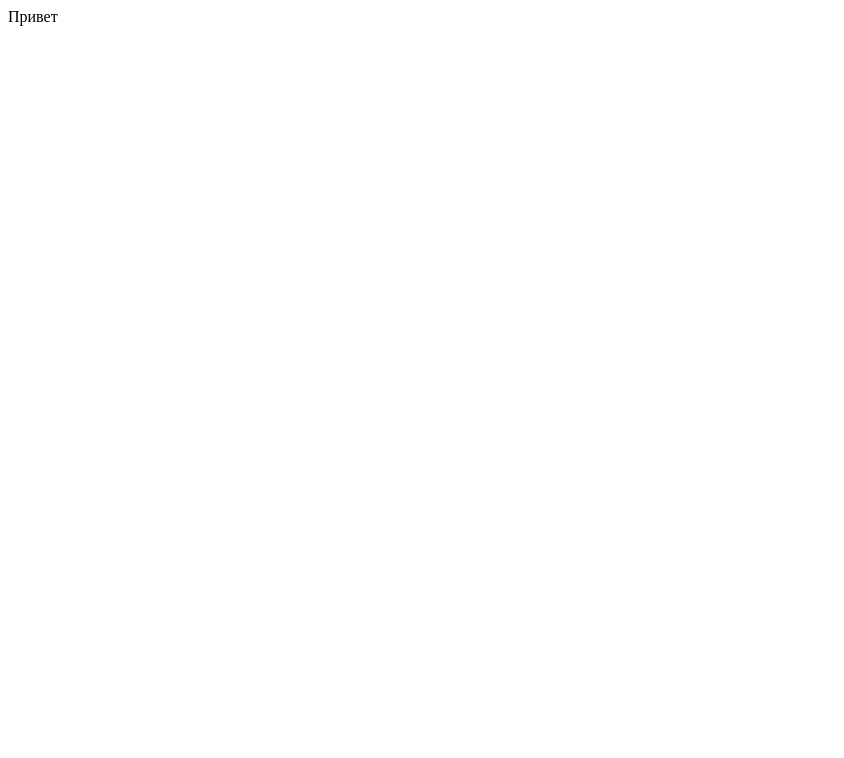
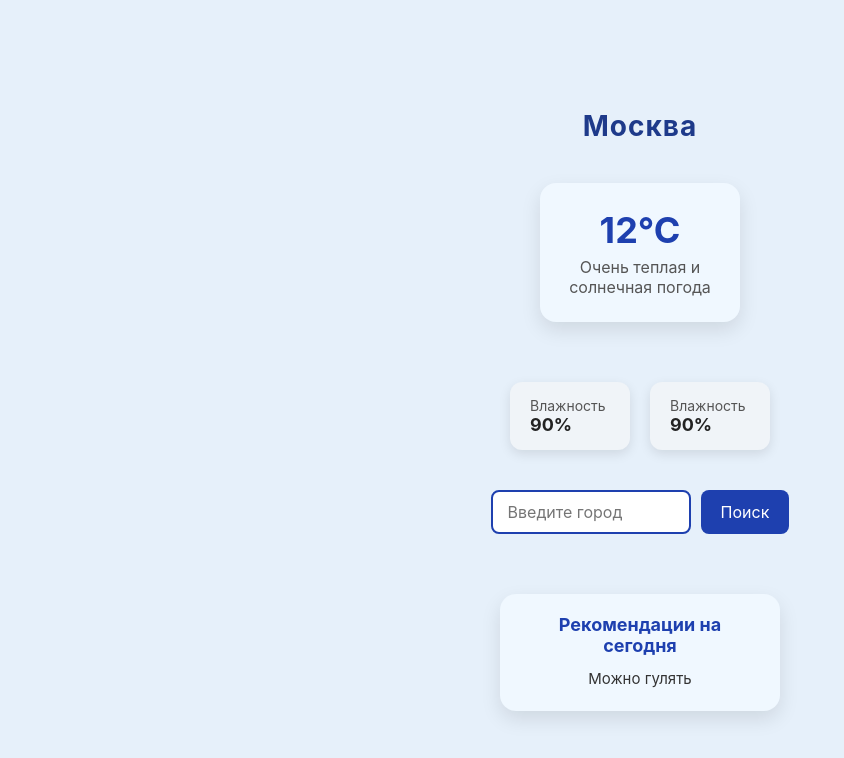
Before and after one commit to opusdvs/DonWeather-front, a Vue app: page / in a window 1280 px wide. Shown: the top 758 px of the page, without its empty margins (0-844 px from the left). Built offline with nearby package versions, Linux system fonts and the light colour scheme.

Commit message:
components

```diff
--- a/index.html
+++ b/index.html
@@ -1,13 +1,19 @@
-<!DOCTYPE html>
+<!doctype html>
 <html lang="">
   <head>
-    <meta charset="UTF-8">
-    <link rel="icon" href="/favicon.ico">
-    <meta name="viewport" content="width=device-width, initial-scale=1.0">
+    <meta charset="UTF-8" />
+    <meta name="viewport" content="width=device-width, initial-scale=1.0" />
+    <link rel="preconnect" href="https://fonts.googleapis.com" />
+    <link rel="preconnect" href="https://fonts.gstatic.com" crossorigin />
+    <link
+      href="https://fonts.googleapis.com/css2?family=Montserrat:ital,wght@0,100..900;1,100..900&display=swap"
+      rel="stylesheet"
+    />
     <title>Vite App</title>
   </head>
   <body>
     <div id="app"></div>
+
     <script type="module" src="/src/main.js"></script>
   </body>
 </html>
--- a/src/App.vue
+++ b/src/App.vue
@@ -1,5 +1,73 @@
-<script setup></script>
+<script setup>
+import WeatherStats from './components/WeatherStats.vue'
+import CityName from './components/CityName.vue'
+import WeatherDisplay from './components/WeatherDisplay.vue'
+import CityInput from './components/CityInput.vue'
+import WeatherTips from './components/WeatherTips.vue'
 
-<template>Привет</template>
+const data = {
+  label: 'Влажность',
+  stat: 90,
+}
 
-<style scoped></style>
+function getCity(city) {
+  console.log(city)
+}
+</script>
+
+<template>
+  <div class="app">
+    <CityName></CityName>
+    <WeatherDisplay></WeatherDisplay>
+    <div class="stat-container">
+      <WeatherStats v-bind="data"></WeatherStats>
+      <WeatherStats v-bind="data"></WeatherStats>
+    </div>
+    <CityInput @input-city="getCity"></CityInput>
+    <WeatherTips></WeatherTips>
+  </div>
+</template>
+
+<style scoped>
+/* Общий фон приложения */
+.app {
+  display: flex;
+  flex-direction: column;
+  justify-content: center;
+  align-items: center;
+  min-height: 100vh;
+  background: #e6f0fa;
+  padding: 20px;
+  box-sizing: border-box;
+  font-family: 'Arial', sans-serif;
+  gap: 20px;
+}
+
+/* Хедер */
+.app-header {
+  text-align: center;
+  margin-bottom: 30px;
+}
+
+.app-header h1 {
+  font-size: 22px;
+  color: #333;
+  margin-bottom: 8px;
+}
+
+.temperature {
+  font-size: 48px;
+  font-weight: bold;
+  color: #1e3a8a;
+}
+
+.stat-container {
+  display: flex; /* Горизонтальное расположение элементов */
+  flex-direction: row; /* Явно задаём направление по горизонтали */
+  gap: 20px; /* Расстояние между карточками */
+  justify-content: center; /* Центрируем все карточки по горизонтали */
+  align-items: center; /* Выравниваем карточки по вертикали */
+  margin-top: 20px; /* Отступ сверху */
+  flex-wrap: wrap; /* Если мало места — перенос на новую строку */
+}
+</style>
--- a/src/assets/main.css
+++ b/src/assets/main.css
@@ -0,0 +1,27 @@
+:root {
+  --color-primary: #e5e7eb;
+  --color-bg: #343d4b;
+  --color-primary-inverted: #000000;
+  --color-bg-card: #272e37;
+  --color-bg-main: #222831;
+  --gradient: linear-gradient(91deg, rgba(144, 217, 224, 0.9) 0.2%, rgba(84, 96, 230, 0.9) 100%);
+  --gradient: linear-gradient(256deg, rgba(144, 217, 224, 0.9) 9.04%, rgba(84, 96, 230, 0.9) 100%);
+  --font: 'Montserrat', sans-serif;
+}
+
+* {
+  margin: 0;
+  padding: 0;
+  box-sizing: border-box;
+  font-family: Inter, system-ui, sans-serif;
+}
+
+body {
+  min-height: 100vh;
+  background: linear-gradient(180deg, #0f172a, #020617);
+  font-family: 'Montserrat', sans-serif;
+  color: var(--color-primary);
+  font-synthesis: none;
+  text-rendering: optimizeLegibility;
+  background-color: var(--color-bg);
+}
--- /dev/null
+++ b/src/components/CityInput.vue
@@ -0,0 +1,56 @@
+<script setup>
+const emits = defineEmits({
+  inputCity(payload) {
+    return payload ? true : false
+  },
+})
+
+function log() {
+  emits('inputCity', 'Moscow')
+}
+</script>
+
+<template>
+  <div class="city-input">
+    <input type="text" placeholder="Введите город" />
+    <button @click="log()">Поиск</button>
+  </div>
+</template>
+
+<style scoped>
+.city-input {
+  display: flex;
+  justify-content: center;
+  gap: 10px;
+  margin: 20px 0;
+}
+
+.city-input input {
+  padding: 10px 15px;
+  font-size: 16px;
+  border: 2px solid #1e40af;
+  border-radius: 8px;
+  outline: none;
+  width: 200px;
+  transition: border-color 0.2s ease;
+}
+
+.city-input input:focus {
+  border-color: #3b82f6;
+}
+
+.city-input button {
+  padding: 10px 20px;
+  font-size: 16px;
+  background-color: #1e40af;
+  color: #fff;
+  border: none;
+  border-radius: 8px;
+  cursor: pointer;
+  transition: background-color 0.2s ease;
+}
+
+.city-input button:hover {
+  background-color: #3b82f6;
+}
+</style>
--- /dev/null
+++ b/src/components/CityName.vue
@@ -0,0 +1,14 @@
+<script setup></script>
+<template>
+  <div class="city-name">Москва</div>
+</template>
+<style scoped>
+.city-name {
+  font-size: 28px;
+  font-weight: 700;
+  color: #1e3a8a; /* насыщенный синий цвет */
+  text-align: center;
+  margin: 20px 0;
+  letter-spacing: 1px;
+}
+</style>
--- /dev/null
+++ b/src/components/WeatherDisplay.vue
@@ -0,0 +1,43 @@
+<script setup>
+import { ref } from 'vue'
+
+const temperature = ref(12)
+const description = ref('Очень теплая и солнечная погода')
+</script>
+<template>
+  <div class="weather-card">
+    <div class="temperature">{{ temperature }}°C</div>
+    <div class="description">{{ description }}</div>
+  </div>
+</template>
+<style scoped>
+.weather-card {
+  background: #f0f8ff;
+  border-radius: 16px;
+  padding: 25px 20px;
+  width: 200px;
+  text-align: center;
+  margin: 0 auto;
+  box-shadow: 0 8px 20px rgba(0, 0, 0, 0.1);
+  transition:
+    transform 0.2s ease,
+    box-shadow 0.2s ease;
+}
+
+.weather-card:hover {
+  transform: translateY(-5px);
+  box-shadow: 0 12px 28px rgba(0, 0, 0, 0.15);
+}
+
+.temperature {
+  font-size: 36px;
+  font-weight: bold;
+  color: #1e40af;
+  margin-bottom: 5px;
+}
+
+.description {
+  font-size: 16px;
+  color: #555;
+}
+</style>
--- /dev/null
+++ b/src/components/WeatherStats.vue
@@ -0,0 +1,53 @@
+<script setup>
+const { label, stat } = defineProps({ label: String, stat: Number })
+</script>
+<template>
+  <div class="weather-stats">
+    <div class="stat-card">
+      <div class="info">
+        <div class="label">{{ label }}</div>
+        <div class="value">{{ stat }}%</div>
+      </div>
+    </div>
+  </div>
+</template>
+
+<style scoped>
+.weather-stats {
+  display: flex;
+  gap: 20px;
+  justify-content: center;
+  margin-top: 20px;
+}
+
+.stat-card {
+  background: #f0f4f8;
+  border-radius: 12px;
+  padding: 15px 20px;
+  display: flex;
+  align-items: center;
+  gap: 15px;
+  min-width: 120px;
+  box-shadow: 0 4px 12px rgba(0, 0, 0, 0.1);
+  transition: transform 0.2s ease;
+}
+
+.stat-card:hover {
+  transform: translateY(-5px);
+}
+
+.icon {
+  font-size: 24px;
+}
+
+.info .label {
+  font-size: 14px;
+  color: #555;
+}
+
+.info .value {
+  font-size: 18px;
+  font-weight: bold;
+  color: #222;
+}
+</style>
--- /dev/null
+++ b/src/components/WeatherTips.vue
@@ -0,0 +1,42 @@
+<script setup>
+import { ref } from 'vue'
+const tipsText = ref('Можно гулять')
+</script>
+<template>
+  <div class="weather-tips">
+    <h3>Рекомендации на сегодня</h3>
+    <p>{{ tipsText }}</p>
+  </div>
+</template>
+<style scoped>
+.weather-tips {
+  background: #f0f8ff;
+  border-radius: 16px;
+  padding: 20px;
+  width: 280px;
+  text-align: center;
+  box-shadow: 0 8px 20px rgba(0, 0, 0, 0.1);
+  transition:
+    transform 0.3s ease,
+    box-shadow 0.3s ease;
+  margin-top: 20px;
+}
+
+.weather-tips:hover {
+  transform: translateY(-5px);
+  box-shadow: 0 12px 28px rgba(0, 0, 0, 0.15);
+}
+
+.weather-tips h3 {
+  font-size: 18px;
+  color: #1e40af;
+  margin-bottom: 12px;
+}
+
+.weather-tips p {
+  font-size: 15px;
+  color: #333;
+  line-height: 1.5;
+  margin: 0;
+}
+</style>
```
